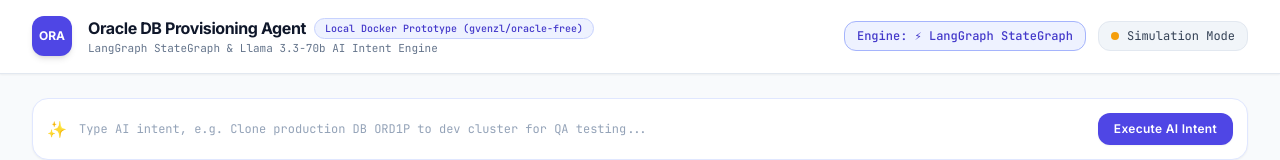
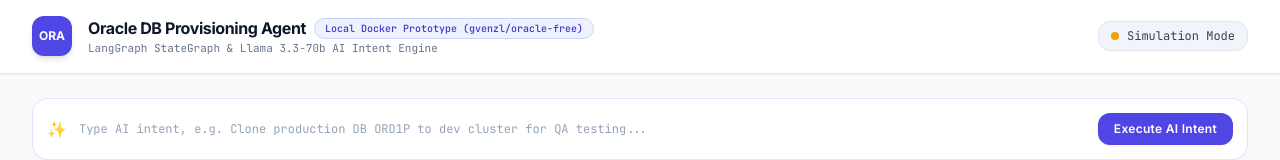
Before and after one commit to arpv07/Database-Provisioning-Topology-Orchestration---Use-Case-1-Agent, a React (Vite) app in the folder frontend/: page / in a window 1280 px wide. Shown: the top 160 px of the page. Built offline with nearby package versions, Linux system fonts and the light colour scheme; no server answers.

Commit message:
Remove engine toggle and simplify UI to use single unified provisioning pipeline

```diff
--- a/frontend/src/ProvisioningDashboard.jsx
+++ b/frontend/src/ProvisioningDashboard.jsx
@@ -116,7 +116,6 @@
   const [rcaData, setRcaData]         = useState(null);
   const [rcaLoading, setRcaLoading]   = useState(false);
   const [activeNode, setActiveNode]   = useState(1);
-  const [useLangGraph, setUseLangGraph] = useState(true);
 
   // Form State
   const [form, setForm] = useState({
@@ -256,10 +255,8 @@
     setLoading(true);
     setActiveNode(1);
 
-    const endpoint = useLangGraph ? `${API_BASE}/api/ai/langgraph-provision` : `${API_BASE}/api/provision`;
-
     try {
-      const r = await fetch(endpoint, {
+      const r = await fetch(`${API_BASE}/api/ai/langgraph-provision`, {
         method: 'POST',
         headers: authHeaders,
         body: JSON.stringify(form),
@@ -271,14 +268,9 @@
       }
 
       const body = await r.json();
-      if (useLangGraph) {
-        setStreamLogs(body.logs || []);
-        setActiveNode(body.status === 'completed' ? 3 : 4);
-        if (body.rca_report) setRcaData(body.rca_report);
-      } else {
-        setSelectedJob({ job_id: body.job_id, ...form });
-        startStream(body.job_id);
-      }
+      setStreamLogs(body.logs || []);
+      setActiveNode(body.status === 'completed' ? 3 : 4);
+      if (body.rca_report) setRcaData(body.rca_report);
     } catch (err) {
       setActiveNode(4);
     } finally {
@@ -312,13 +304,6 @@
 
         {/* Header Actions */}
         <div className="flex items-center gap-3">
-          <button
-            onClick={() => setUseLangGraph(!useLangGraph)}
-            className={`px-3 py-1.5 rounded-xl border text-xs font-mono transition-all ${useLangGraph ? 'bg-indigo-50 border-indigo-300 text-indigo-700 font-medium' : 'bg-white border-slate-200 text-slate-600'}`}
-          >
-            Engine: {useLangGraph ? '⚡ LangGraph StateGraph' : '⚙ Standard Engine'}
-          </button>
-
           <button
             onClick={() => setShowHealthModal(true)}
             className="flex items-center gap-2 px-3 py-1.5 rounded-xl bg-slate-100 hover:bg-slate-200 border border-slate-200 transition-all text-xs font-mono"
```
